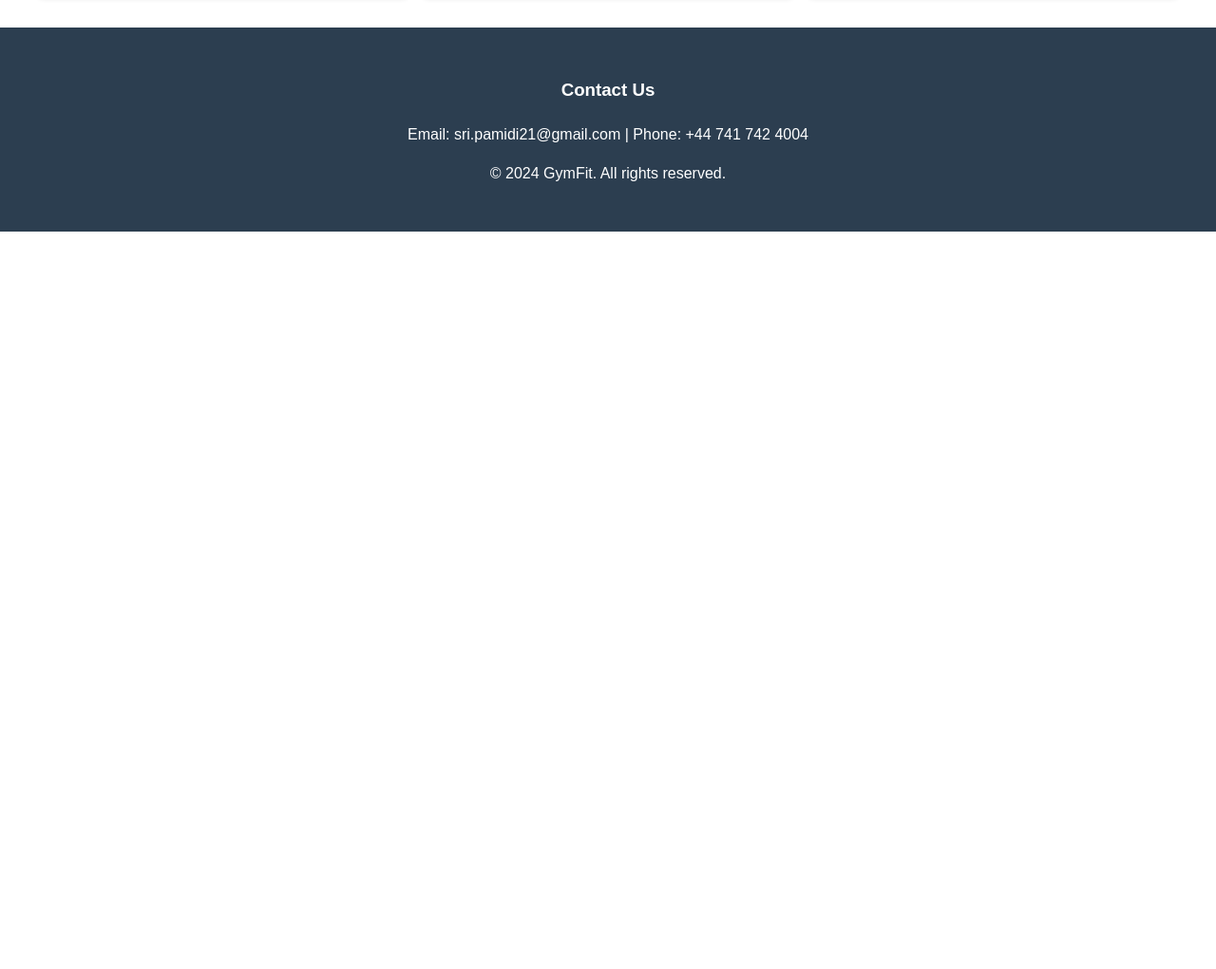
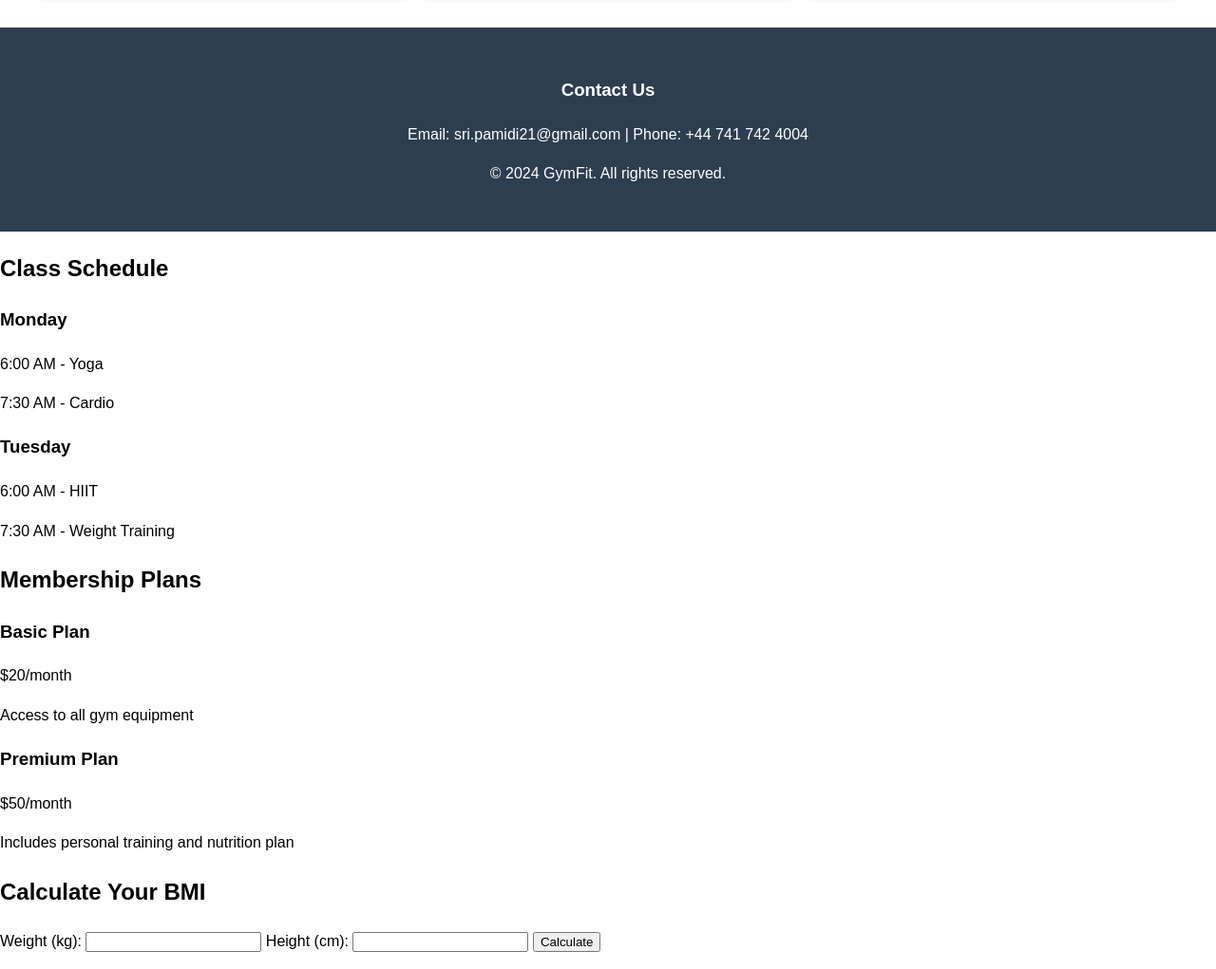
Before and after one commit to sripamidi21/fitfusion, a plain HTML site: page index.html in a window 1280 px wide. Shown: the part 1329-2350 px from the top of the page at 95% size. Before the commit the page ends 1573 px from the top, so only its background shows below. Drawn offline with Linux system fonts and the light colour scheme.

Commit message:
Update index.html

```diff
--- a/index.html
+++ b/index.html
@@ -73,4 +73,48 @@
     <p>&copy; 2024 GymFit. All rights reserved.</p>
   </footer>
 </body>
+  <section id="schedule" class="schedule-section">
+  <h2>Class Schedule</h2>
+  <div class="schedule-grid">
+    <div class="schedule-card">
+      <h3>Monday</h3>
+      <p>6:00 AM - Yoga</p>
+      <p>7:30 AM - Cardio</p>
+    </div>
+    <div class="schedule-card">
+      <h3>Tuesday</h3>
+      <p>6:00 AM - HIIT</p>
+      <p>7:30 AM - Weight Training</p>
+    </div>
+    <!-- Add more days as needed -->
+  </div>
+</section>
+
+<section id="pricing" class="pricing-section">
+  <h2>Membership Plans</h2>
+  <div class="pricing-grid">
+    <div class="pricing-card">
+      <h3>Basic Plan</h3>
+      <p>$20/month</p>
+      <p>Access to all gym equipment</p>
+    </div>
+    <div class="pricing-card">
+      <h3>Premium Plan</h3>
+      <p>$50/month</p>
+      <p>Includes personal training and nutrition plan</p>
+    </div>
+  </div>
+</section>
+
+<section id="bmi-calculator" class="bmi-section">
+  <h2>Calculate Your BMI</h2>
+  <form id="bmi-form">
+    <label for="weight">Weight (kg):</label>
+    <input type="number" id="weight" required>
+    <label for="height">Height (cm):</label>
+    <input type="number" id="height" required>
+    <button type="submit">Calculate</button>
+  </form>
+  <p id="bmi-result"></p>
+</section>
 </html>
```
